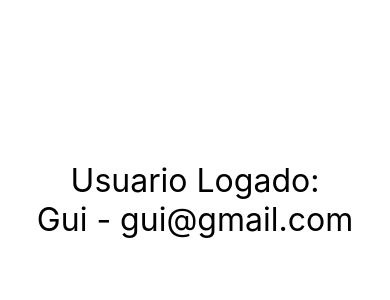
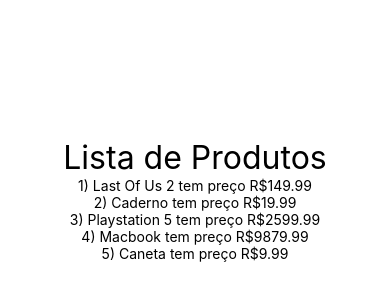
Before and after one commit to paulosvdd05/curso-react-native, a React Native app: screen / in a window 390 px wide. Shown: the part 222-522 px from the top of the page. Built offline with nearby package versions, Linux system fonts and the light colour scheme.

Commit message:
Lista com array.map

```diff
--- a/src/App.tsx
+++ b/src/App.tsx
@@ -1,8 +1,8 @@
 import React from "react";
 import  { View, Text, StyleSheet, SafeAreaView } from "react-native"
 
-
-import UsuarioLogado from "./components/UsuarioLogado";
+import ListaProdutos from "./components/produtos/ListaProdutos";
+// import UsuarioLogado from "./components/UsuarioLogado";
 // import Familia from "./components/relacao/Familia";
 // import Membro from "./components/relacao/Membro";
 // import ParImpar from "./components/ParImpar";
@@ -19,16 +19,14 @@
 
 export default () => (
     <SafeAreaView style={style.App}>
-
+        <ListaProdutos />
+        {/*
         <UsuarioLogado usuario={ {nome: 'Gui', email: 'gui@gmail.com'} } />
         <UsuarioLogado usuario={ {nome: 'Ana'} } />
         <UsuarioLogado usuario={ {email: 'Calos@gmail.com'} } />
         <UsuarioLogado usuario={{}} />
         <UsuarioLogado usuario={null} />
 
-
-
-        {/*
         <Familia>
             <Membro nome="Bia" sobrenome="Arruda" />
             <Membro nome="Carlos" sobrenome="Arruda" />
--- /dev/null
+++ b/src/components/produtos/ListaProdutos.tsx
@@ -0,0 +1,18 @@
+import React from 'react'
+import {View, Text} from 'react-native'
+import Estilo from '../estilo'
+import produtos from './produtos'
+
+export default props => {
+    function obterLista(){
+        return produtos.map(p => {
+            return<Text key={p.id}>{p.id}) {p.nome} tem preço R${p.preco}</Text>
+        })
+    }
+    return (
+        <>
+        <Text style={Estilo.txtG}>Lista de Produtos</Text>
+        {obterLista()}
+        </>
+    )
+}
--- /dev/null
+++ b/src/components/produtos/produtos.tsx
@@ -0,0 +1,7 @@
+export default [
+    {id: 1, nome:'Last Of Us 2', preco: 149.99},
+    {id: 2, nome:'Caderno', preco: 19.99},
+    {id: 3, nome:'Playstation 5', preco: 2599.99},
+    {id: 4, nome:'Macbook', preco: 9879.99},
+    {id: 5, nome:'Caneta', preco: 9.99}
+]
```
